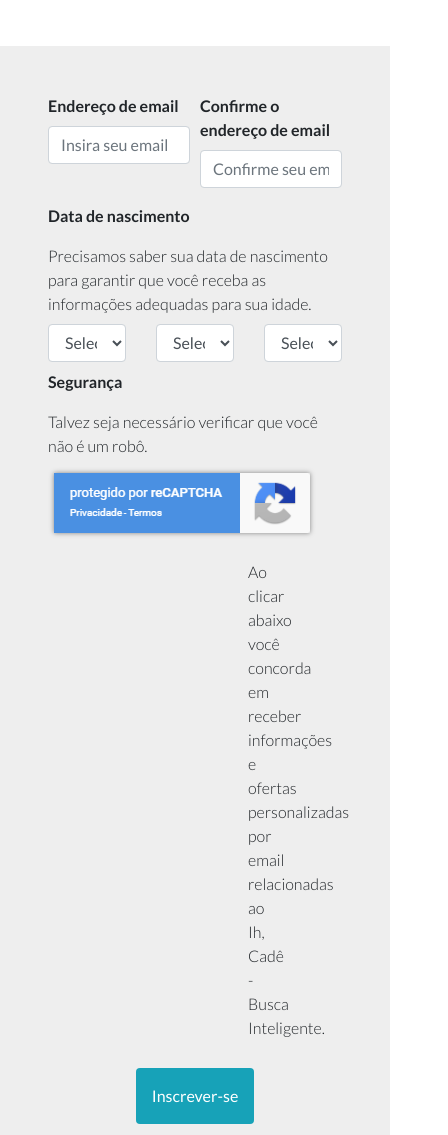
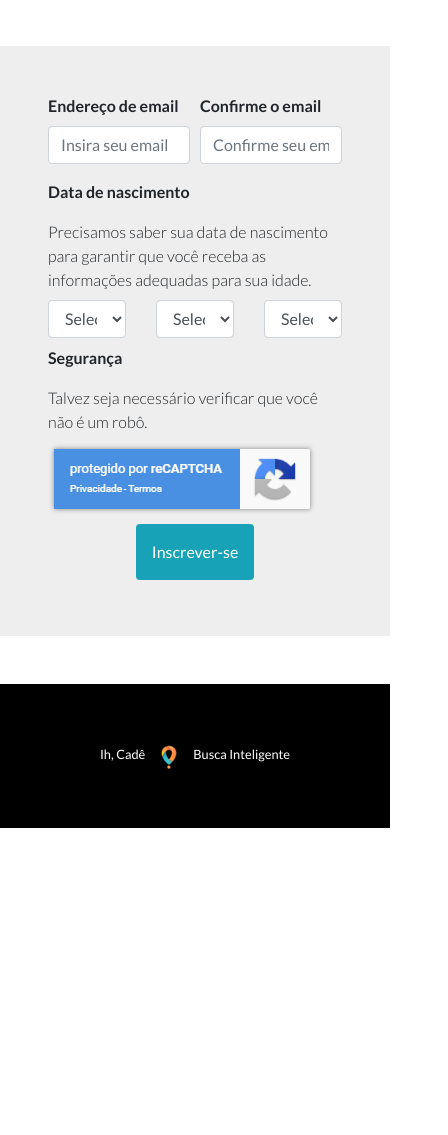
Before and after one commit to RenatoGalindo/preVendaNode, a website: page public/index.html in a window 390 px wide. Shown: the part 1737-2872 px from the top of the page, 448 px wide, since content can reach past the window. After the commit the page ends 2565 px from the top, so only its background shows below. Drawn offline with Linux system fonts and the light colour scheme.

Commit message:
ajuste na responsividade

```diff
--- a/public/index.html
+++ b/public/index.html
@@ -157,7 +157,7 @@
             </div>
             <div class="col">
               <div class="form-group font-weight-bold">
-                <label for="exampleInputEmail1">Confirme o endereço de email</label>
+                <label for="exampleInputEmail1">Confirme o email</label>
                 <input type="email" class="form-control" id="exampleInputEmail1" aria-describedby="emailHelp" placeholder="Confirme seu email" required>
               </div>
             </div>
@@ -271,9 +271,7 @@
           <div class="">
             <img src="./img/recaptcha.png">
           </div>
-          <div class="text-center p-5 font-weight-light" style="padding: 20px 200px !important;">
-            Ao clicar abaixo você concorda em receber informações e ofertas personalizadas por email relacionadas ao Ih, Cadê - Busca Inteligente.
-          </div>
+
           <div class="text-center p-2">
             <button type="submit" class="btn btn-primary bg-info p-3" style="border: none;">Inscrever-se</button>
           </div>
```
